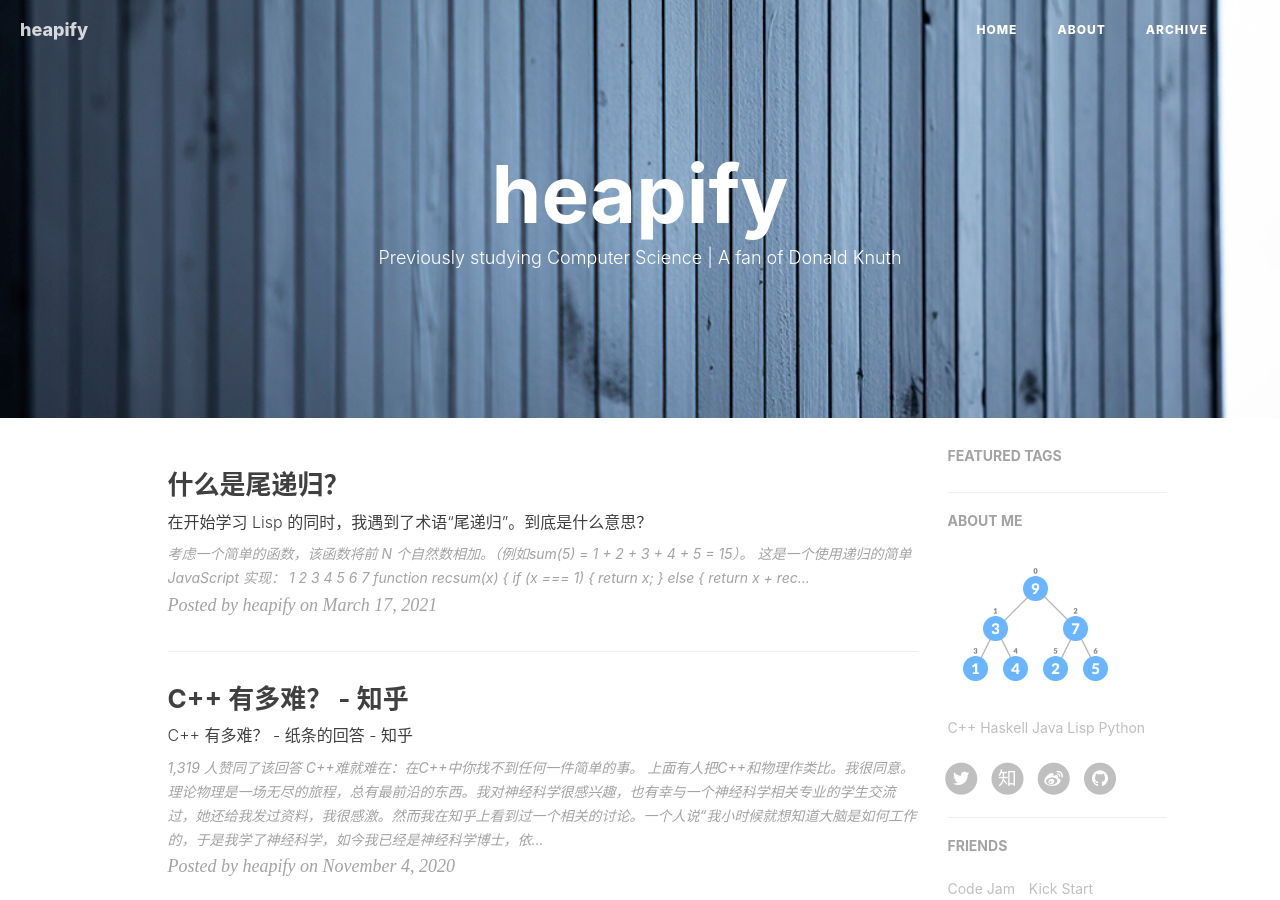
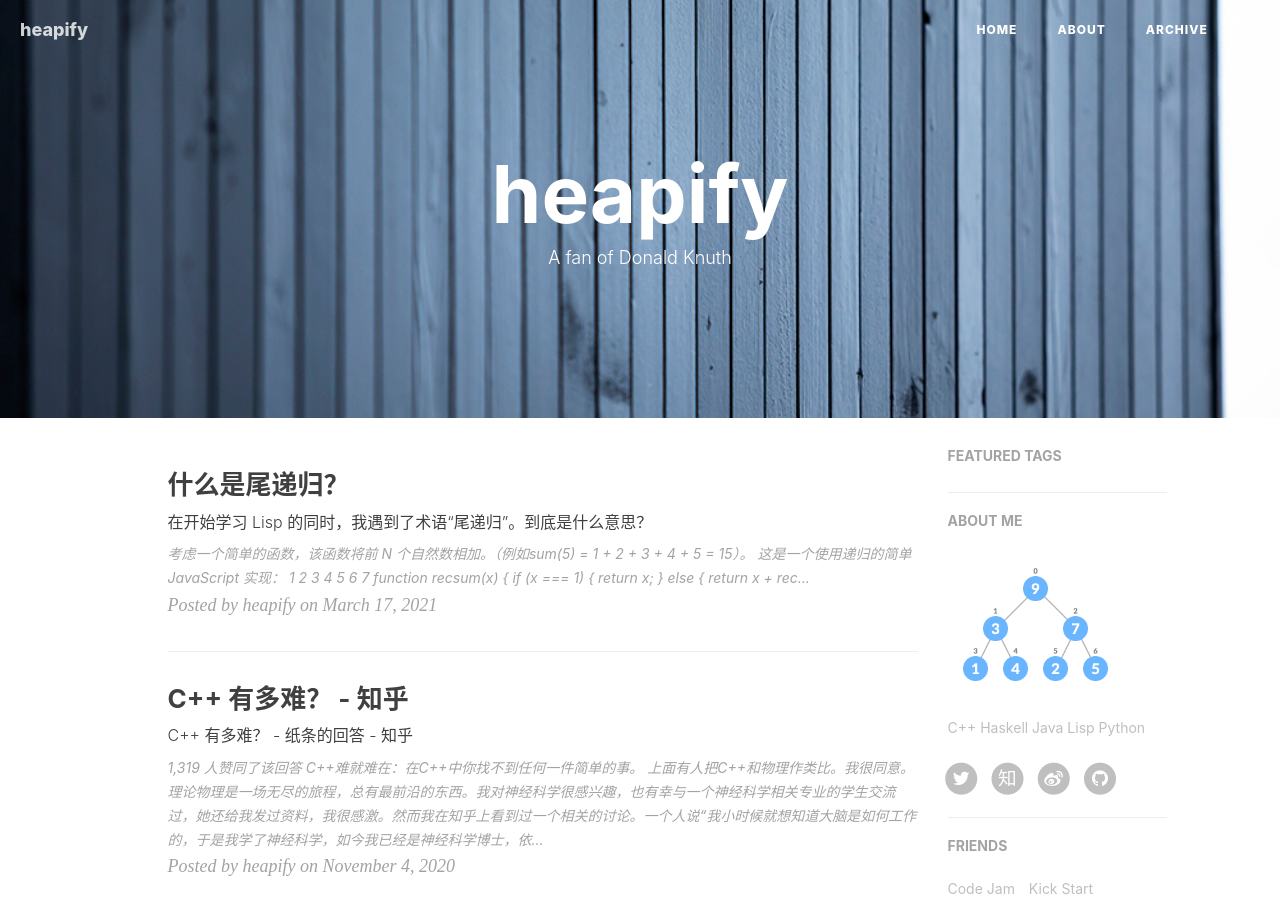
Before and after one commit to gengyu89/gengyu89.github.io, a Jekyll site: the page built from index.html, in a window 1280 px wide and 900 px high. Built offline with Jekyll 4.4.1, drawn with Linux system fonts in a browser that asks for light colours; nearby versions of some CDN libraries; the list of posts is cut into pages by our own code; comment, search, counter and statistics services are not loaded.

Commit message:
highly insultive

```diff
--- a/index.html
+++ b/index.html
@@ -1,6 +1,6 @@
 ---
 layout: page
-description: "Previously studying Computer Science | A fan of Donald Knuth"
+description: "A fan of Donald Knuth"
 ---
 
 {% for post in paginator.posts %}
```
